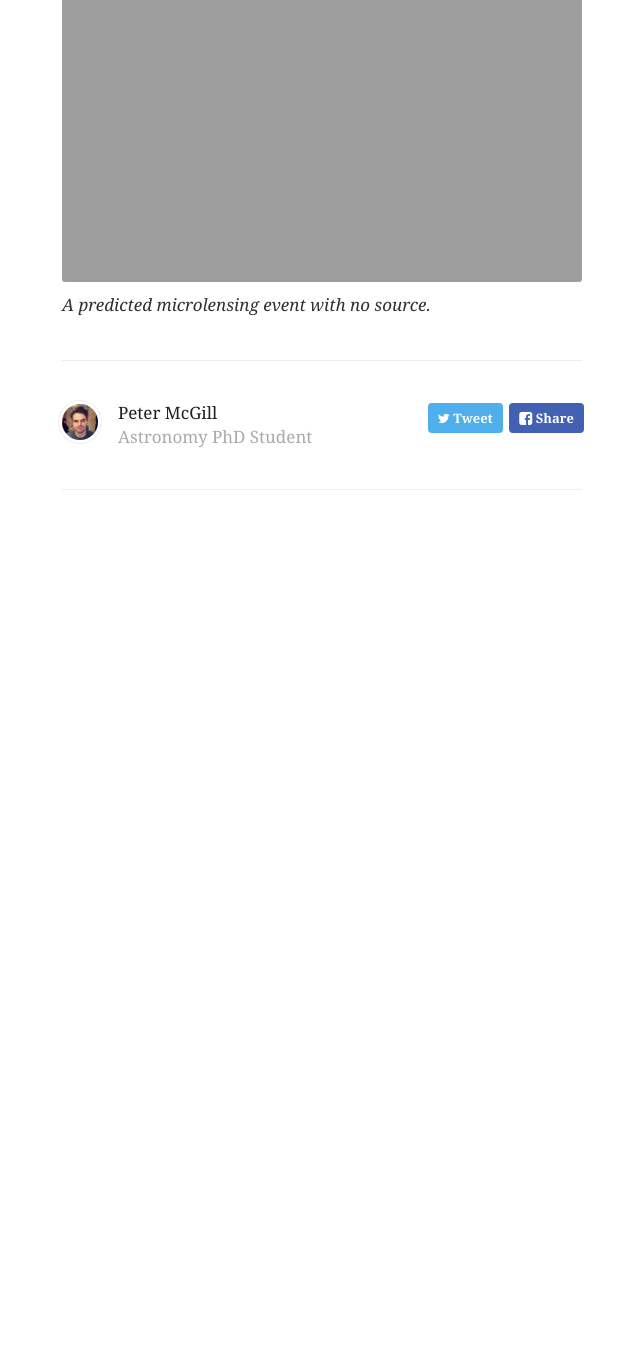
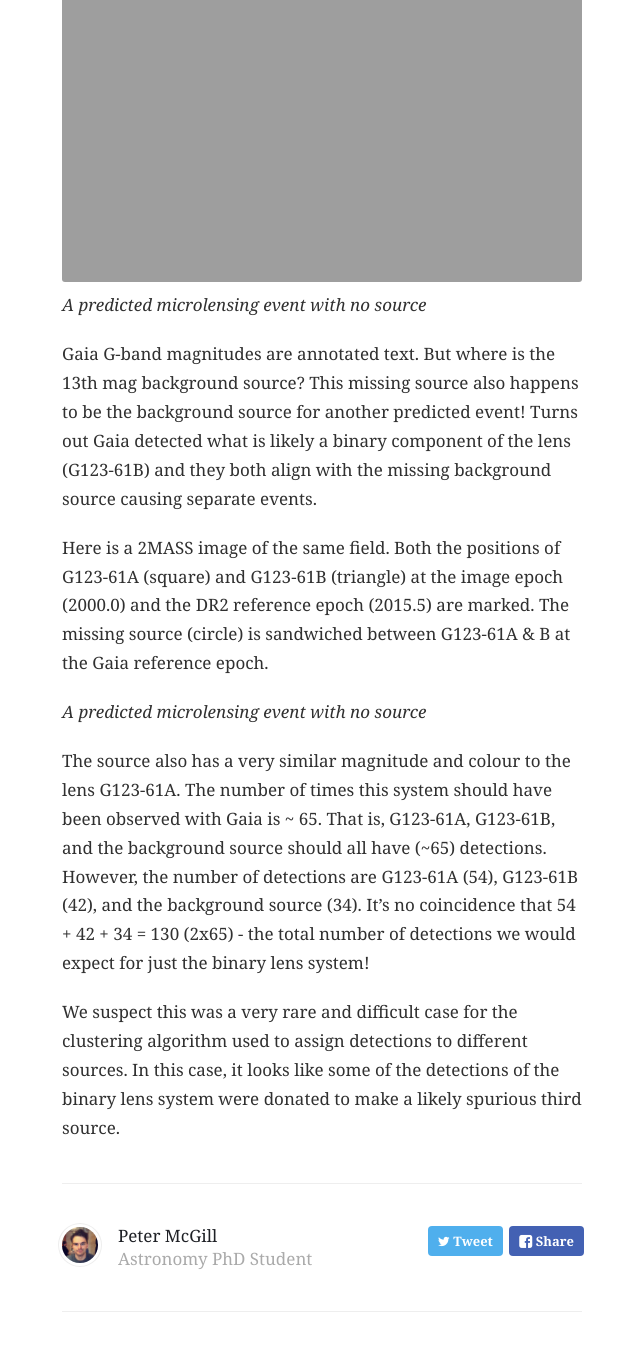
Before and after one commit to astrophpeter/astrophpeter.github.io, a Jekyll site: the page built from _posts/2021-01-28-is-that-really-a-microlensing-event.md, in a window 1280 px wide and 1400 px high, scrolled down 1370 px. Shown: the top 1351 px of the window, without its empty margins (318-958 px from the left). Built offline with Jekyll 4.4.1, drawn with Linux system fonts in a browser that asks for light colours; nearby versions of some CDN libraries; before the commit the page ends 2000 px from its top, so only the background shows below that; some of the changed text lies outside the part shown.

Commit message:
Update 2021-01-28-is-that-really-a-microlensing-event.md

```diff
--- a/_posts/2021-01-28-is-that-really-a-microlensing-event.md
+++ b/_posts/2021-01-28-is-that-really-a-microlensing-event.md
@@ -6,7 +6,7 @@ draft: true
 ---
 
 ![](http://astrophpeter.github.io/assets/images/flawed_abstract.jpeg)
-*Paper title and abstract.*
+*Paper title and abstract*
 
 Gaia DR2 astrometry has allowed the prediction of alignments of stars to such great precision that we can actually predict when a gravitational lensing event will happen. In some cases, these events provide unique opportunities to extract gravitational masses of the lens.
 
@@ -18,4 +18,15 @@ Firstly,  it's worth mentioning that the vast majority of predictions by all stu
 The story begins with the predicted event caused by the lens G123-61A. Here is a DSS2 image of the field around the event. You can see the lens (square) heading towards the background source (circle), and some unrelated DR2 sources (triangles).
 
 ![](http://astrophpeter.github.io/assets/images/flawed_no_source.jpeg)
-*A predicted microlensing event with no source.*
+*A predicted microlensing event with no source*
+
+Gaia G-band magnitudes are annotated text. But where is the 13th mag background source? This missing source also happens to be the background source for another predicted event! Turns out Gaia detected what is likely a binary component of the lens (G123-61B) and they both align with the missing background source causing separate events.
+
+Here is a 2MASS image of the same field. Both the positions of G123-61A (square) and G123-61B (triangle) at the image epoch (2000.0) and the DR2 reference epoch (2015.5) are marked. The missing source (circle) is sandwiched between G123-61A & B at the Gaia reference epoch.
+
+[](http://astrophpeter.github.io/assets/images/flawed_no_source_two.jpeg)
+*A predicted microlensing event with no source*
+
+The source also has a very similar magnitude and colour to the lens G123-61A. The number of times this system should have been observed with Gaia is ~ 65. That is, G123-61A,  G123-61B, and the background source should all have (~65) detections. However, the number of detections are G123-61A (54), G123-61B (42), and the background source (34). It's no coincidence that 54 + 42 + 34 = 130 (2x65) - the total number of detections we would expect for just the binary lens system!
+
+We suspect this was a very rare and difficult case for the clustering algorithm used to assign detections to different sources. In this case, it looks like some of the detections of the binary lens system were donated to make a likely spurious third source.
```
